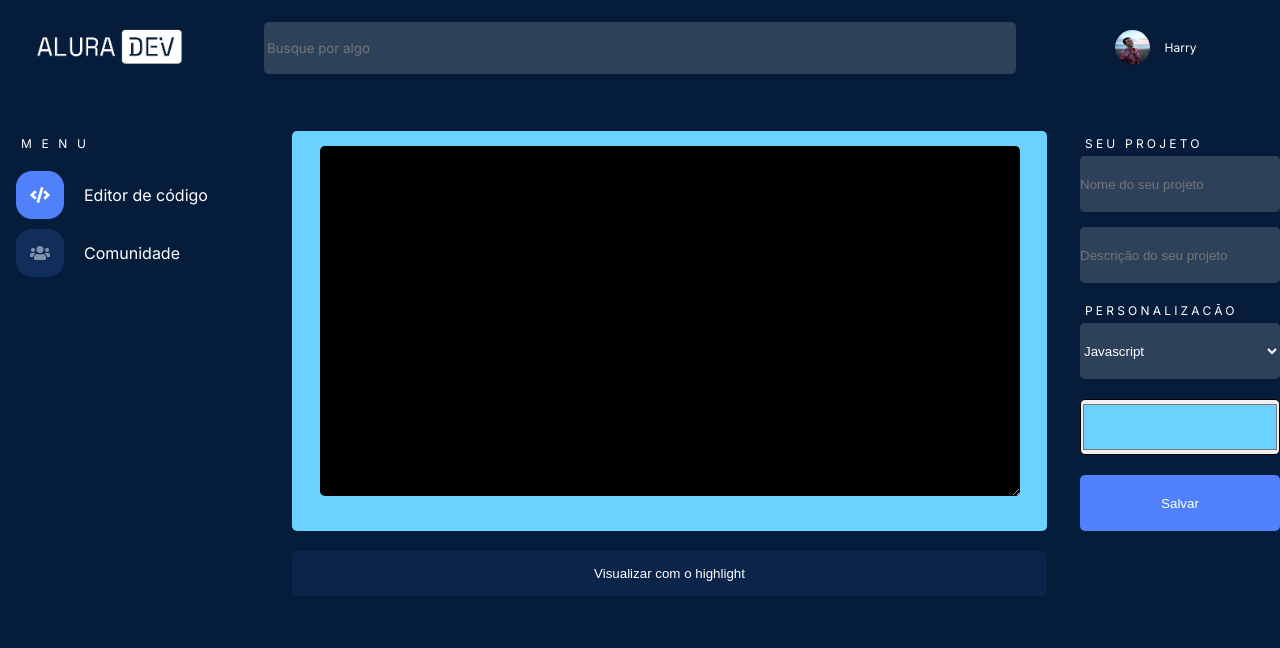
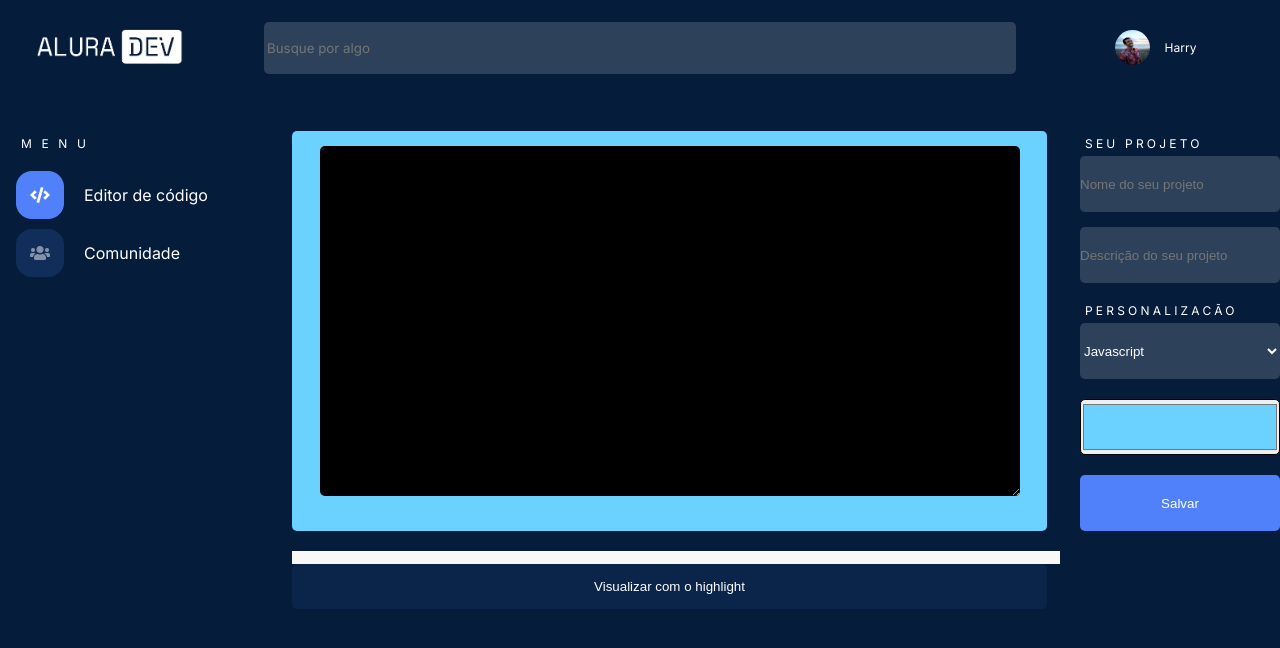
Before and after one commit to laychan25/aluradev, a React (Create React App) app: page / in a window 1280 px wide. Shown: the top 648 px of the page. Built offline with nearby package versions, Linux system fonts and the light colour scheme; a web font is replaced by a local one.

Commit message:
primeiro passos com o hjs

```diff
--- a/src/components/campo/index.js
+++ b/src/components/campo/index.js
@@ -1,4 +1,4 @@
-import {useState } from "react";
+import {useEffect, useState } from "react";
 import { useCor } from "../cotextoCor";
 import style from "./campo.module.scss";
 import hljs from 'highlight.js';
@@ -10,12 +10,16 @@ function Campo() {
   const [code, setCode] = useState("");
   const [highlightCode , setHightLight] = useState(null)
 
+  const { cor } = useCor();
 
-  const { cor } = useCor();
+ useEffect(()=>{
+    hljs.highlightAll()
+ },[highlightCode])
 
   const ativaHl = ({code}) => {
     if(code){
-      const codigoString = code.toString()
+      const codigoString = code.toString();
+
       setHightLight(codigoString)
       console.log(codigoString)
       return <p>{codigoString}</p>;
@@ -32,7 +36,9 @@ function Campo() {
           className={style.inputTexto}
         ></textarea>
       </div>
-      {highlightCode}
+      <pre>
+       <code>{highlightCode}</code>
+      </pre>
       <div className={style.containerBotao}>
         <button onClick={()=> ativaHl({code})} className={style.botao}>
           Visualizar com o highlight
```
